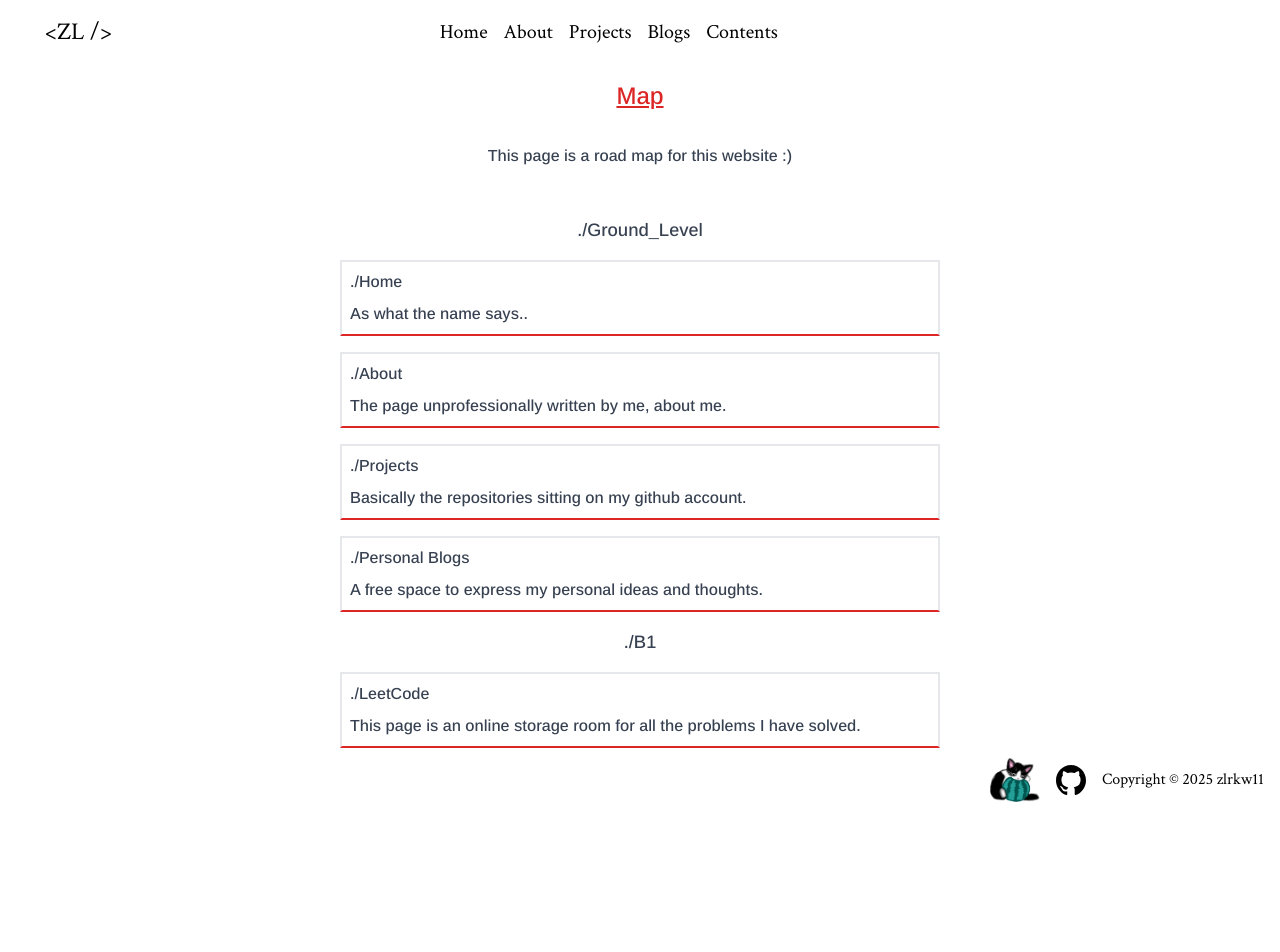
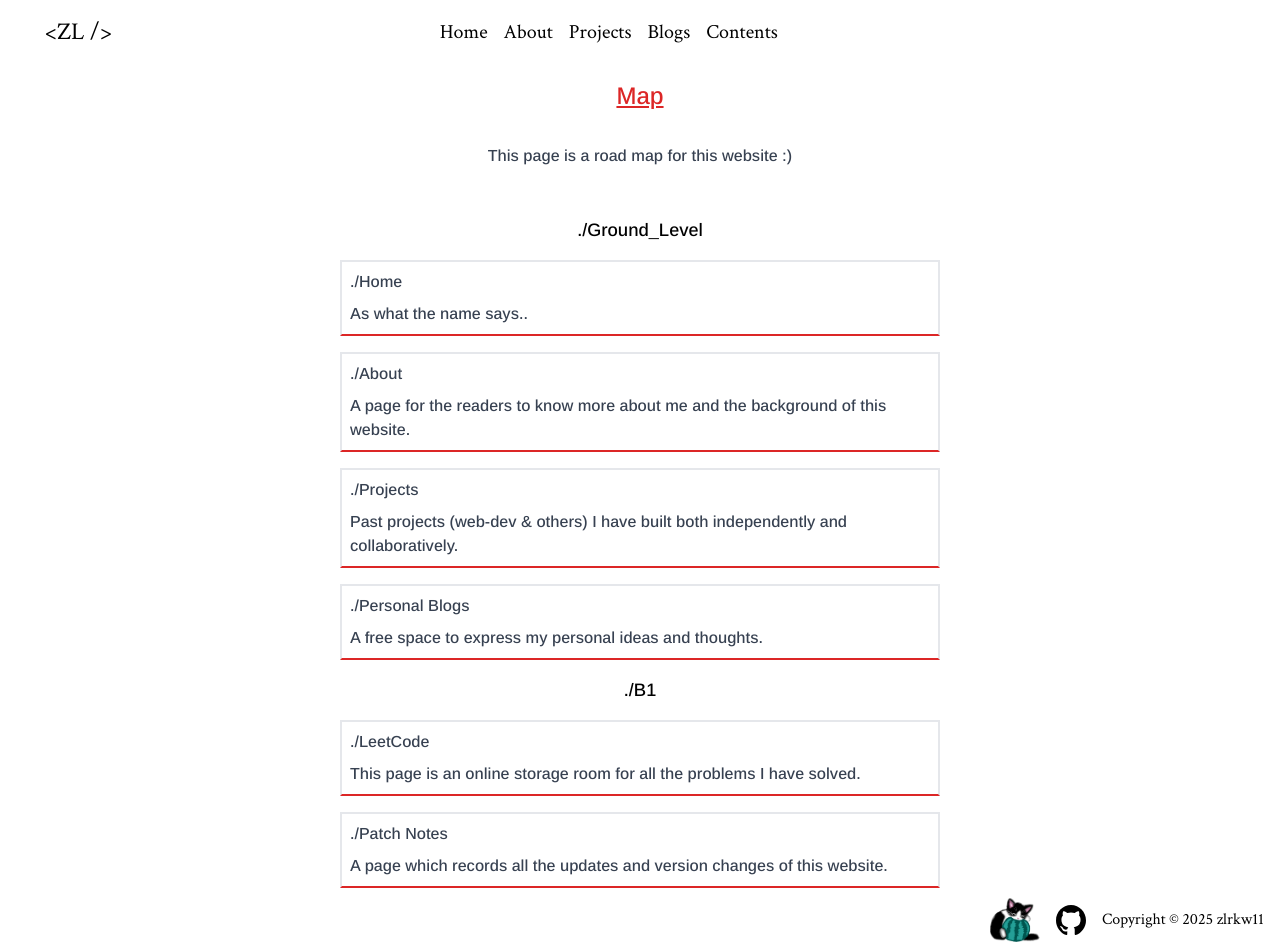
Before and after one commit to zlrkw11/zl-v2, a Next.js app: page /contents in a window 1280 px wide. Before the commit the page ends 812 px from the top, so only its background shows below. Built offline with nearby package versions, Linux system fonts and the light colour scheme.

Commit message:
description changes

```diff
--- a/app/contents/page.tsx
+++ b/app/contents/page.tsx
@@ -18,7 +18,7 @@ const Card = ({
         <h1 className="hover:text-red-600 ">./{title}</h1>
       </Link>
 
-      <div>{description}</div>
+      <div className="">{description}</div>
     </div>
   );
 };
@@ -31,24 +31,28 @@ const Menu = () => {
       <div className="w-[800px] flex flex-col items-center gap-4">
         <h1 className="text-red-600 underline text-2xl mb-4">Map</h1>
         <p className="mb-8">This page is a road map for this website {`:)`}</p>
-        <h1 className="text-lg">./Ground_Level</h1>
+        <h1 className="text-lg text-black">./Ground_Level</h1>
         <Card title="Home" description="As what the name says.." />
         <Card
           title="About"
-          description="The page unprofessionally written by me, about me."
+          description="A page for the readers to know more about me and the background of this website."
         />
         <Card
           title="Projects"
-          description="Basically the repositories sitting on my github account."
+          description="Past projects (web-dev & others) I have built both independently and collaboratively."
         />
         <Card
           title="Personal Blogs"
           description="A free space to express my personal ideas and thoughts."
         />
-        <h1 className="text-lg">./B1</h1>
+        <h1 className="text-lg text-black">./B1</h1>
         <Card
           title="LeetCode"
           description="This page is an online storage room for all the problems I have solved."
+        />
+        <Card
+          title="Patch Notes"
+          description="A page which records all the updates and version changes of this website."
         />
       </div>
     </div>
```
